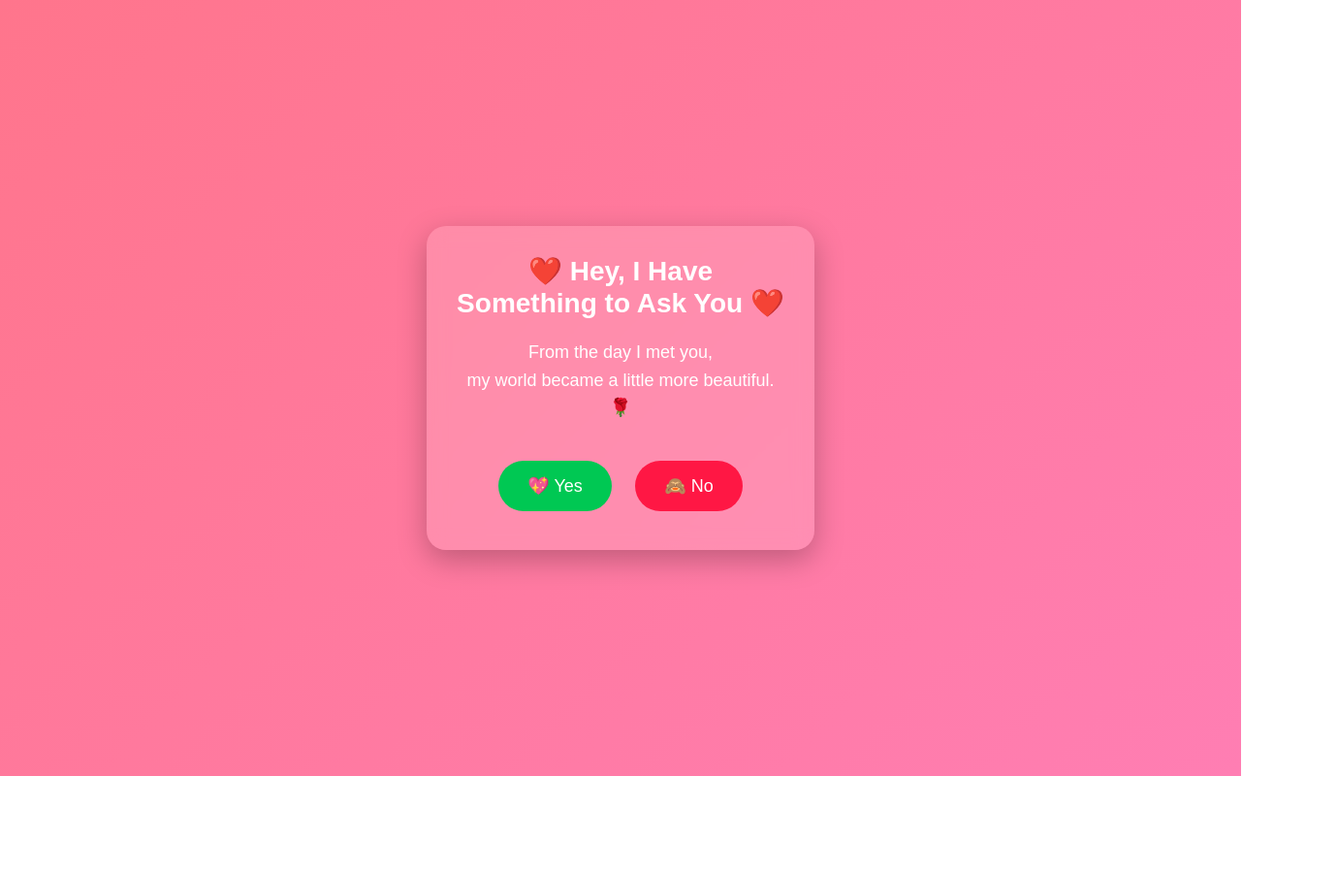
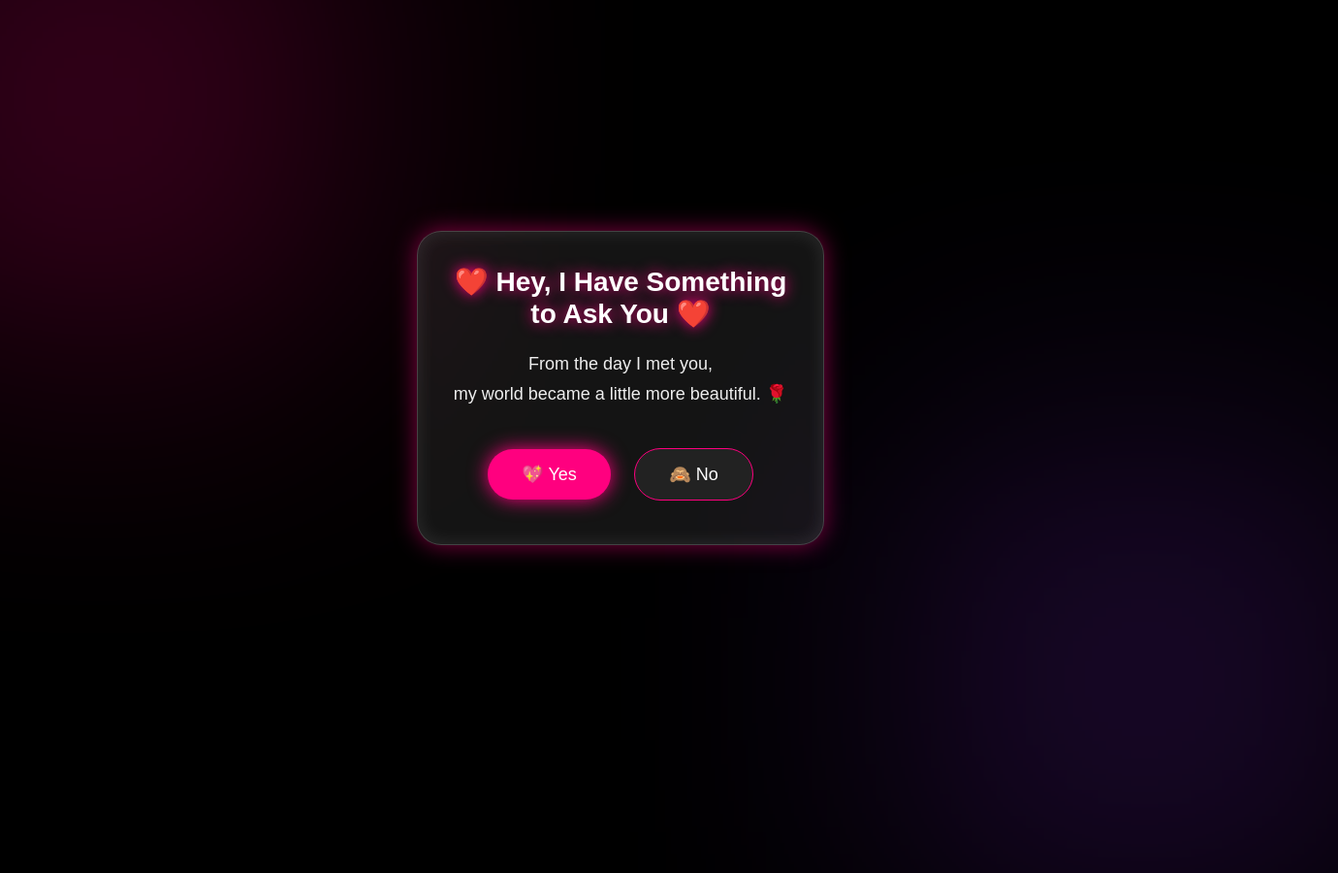
Before and after one commit to sweetyprajapati273-jpg/love-website, a plain HTML site: page index.html in a window 1280 px wide. Shown: the whole page at 97% size, 1380 px wide, since content can reach past the window. Before the commit the page ends 800 px from the top, so only its background shows below. Drawn offline with Linux system fonts and the light colour scheme.

Commit message:
Refactor CSS styles for improved design
Updated styles for body, container, and buttons with new colors and effects.

```diff
--- a/style.css
+++ b/style.css
@@ -2,62 +2,102 @@
     margin:0;
     padding:0;
     box-sizing:border-box;
-    font-family:Arial, sans-serif;
+    font-family:'Poppins', sans-serif;
 }
 
 body{
+    height:100vh;
     display:flex;
     justify-content:center;
     align-items:center;
-    height:100vh;
-    background:linear-gradient(135deg,#ff758c,#ff7eb3);
     overflow:hidden;
+    background:#000;
+    color:white;
+}
+
+/* Background glow */
+body::before{
+    content:"";
+    position:absolute;
+    width:400px;
+    height:400px;
+    background:#ff007f;
+    filter:blur(150px);
+    opacity:.35;
+    top:-100px;
+    left:-100px;
+}
+
+body::after{
+    content:"";
+    position:absolute;
+    width:400px;
+    height:400px;
+    background:#8a2be2;
+    filter:blur(150px);
+    opacity:.3;
+    bottom:-100px;
+    right:-100px;
 }
 
 .container{
-    background:rgba(255,255,255,0.15);
-    backdrop-filter:blur(10px);
-    padding:30px;
-    border-radius:20px;
+    position:relative;
+    z-index:2;
+    width:90%;
+    max-width:420px;
+    padding:35px;
     text-align:center;
-    color:white;
-    width:90%;
-    max-width:400px;
-    box-shadow:0 10px 30px rgba(0,0,0,.25);
+    border-radius:25px;
+
+    background:rgba(255,255,255,0.08);
+    backdrop-filter:blur(15px);
+
+    border:1px solid rgba(255,255,255,0.2);
+
+    box-shadow:
+    0 0 25px rgba(255,0,127,.5),
+    inset 0 0 20px rgba(255,255,255,.1);
 }
 
 h1{
     font-size:28px;
     margin-bottom:20px;
+    text-shadow:0 0 15px #ff0080;
 }
 
 .message{
     font-size:18px;
-    line-height:1.6;
+    line-height:1.7;
     margin-bottom:30px;
+    color:#eee;
 }
 
+
+/* Buttons */
+
 button{
+    padding:15px 35px;
     border:none;
-    padding:15px 30px;
+    border-radius:50px;
     font-size:18px;
-    border-radius:50px;
+    margin:10px;
     cursor:pointer;
-    margin:10px;
-    transition:.3s;
+    transition:.4s;
 }
 
 #yes{
-    background:#00c853;
+    background:#ff007f;
     color:white;
+    box-shadow:0 0 20px #ff007f;
 }
 
 #yes:hover{
-    transform:scale(1.1);
+    transform:scale(1.15);
 }
 
+
 #no{
-    background:#ff1744;
+    background:#222;
     color:white;
-    position:relative;
+    border:1px solid #ff007f;
 }
```
